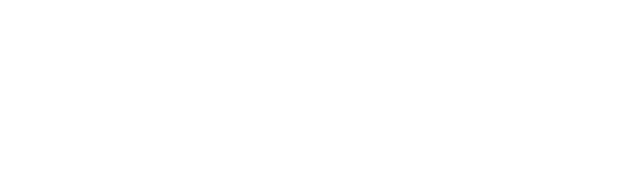
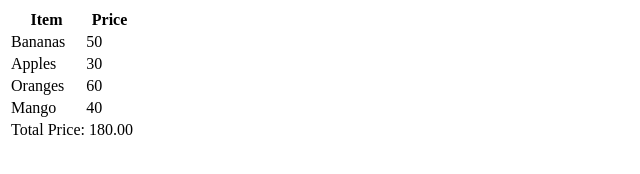
Before and after one commit to acciojob/grofers-checkout-2-R-K-96, a website: page main.html in a window 1280 px wide. Shown: the whole page, without its empty margins (0-640 px from the left). Drawn offline with Linux system fonts and the light colour scheme.

Commit message:
created a submission

```diff
--- a/main.html
+++ b/main.html
@@ -8,6 +8,28 @@
 
 <body>
 	<!-- the entire body must be written by student -->
+	<table id="groceryTable">
+    <tr>
+      <th>Item</th>
+      <th>Price</th>
+    </tr>
+    <tr>
+      <td>Bananas</td>
+      <td data-ns-test="prices">50</td>
+    </tr>
+    <tr>
+      <td>Apples</td>
+      <td data-ns-test="prices">30</td>
+    </tr>
+    <tr>
+      <td>Oranges</td>
+      <td data-ns-test="prices">60</td>
+    </tr>
+		<tr>
+      <td>Mango</td>
+      <td data-ns-test="prices">40</td>
+    </tr>
+  </table>
     <script type="text/javascript" src="./script.js">
 </script>
 
--- a/script.js
+++ b/script.js
@@ -1 +1,31 @@
 //your code here
+
+function calculateTotalPrice() {
+      var prices = document.querySelectorAll('[data-ns-test="prices"]');
+      var total = 0;
+
+      // Iterate through each price element and sum the values
+      prices.forEach(function(priceElement) {
+        var price = parseFloat(priceElement.textContent);
+        if (!isNaN(price)) {
+          total += price;
+        }
+      });
+
+      // Create a new row for displaying the total price
+      var table = document.getElementById('groceryTable');
+      var newRow = document.createElement('tr');
+      var totalCell = document.createElement('td');
+      totalCell.setAttribute('colspan', '2');
+      totalCell.textContent = 'Total Price: ' + total.toFixed(2);
+      newRow.appendChild(totalCell);
+
+      // Set the data attribute for identifying the total element
+      totalCell.setAttribute('data-ns-test', 'grandTotal');
+
+      // Append the new row to the table
+      table.appendChild(newRow);
+    }
+
+    // Calculate the total price initially
+    calculateTotalPrice();
```
